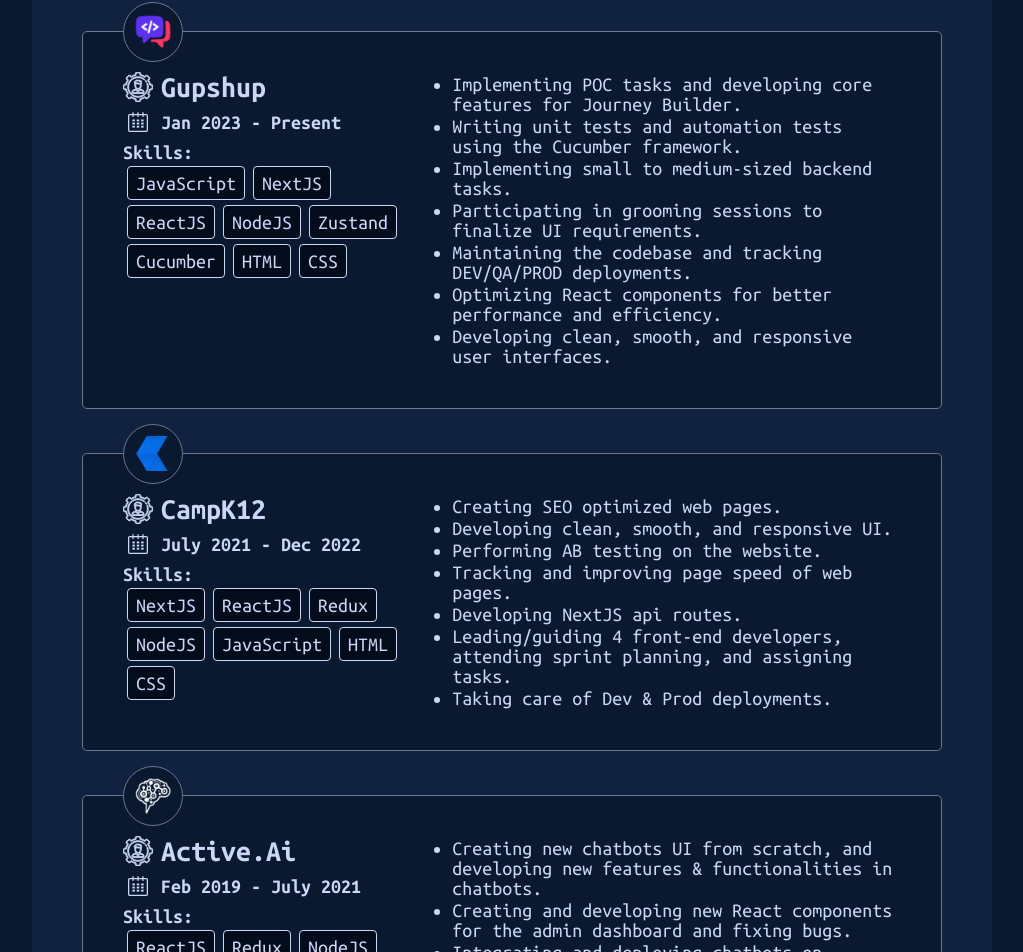
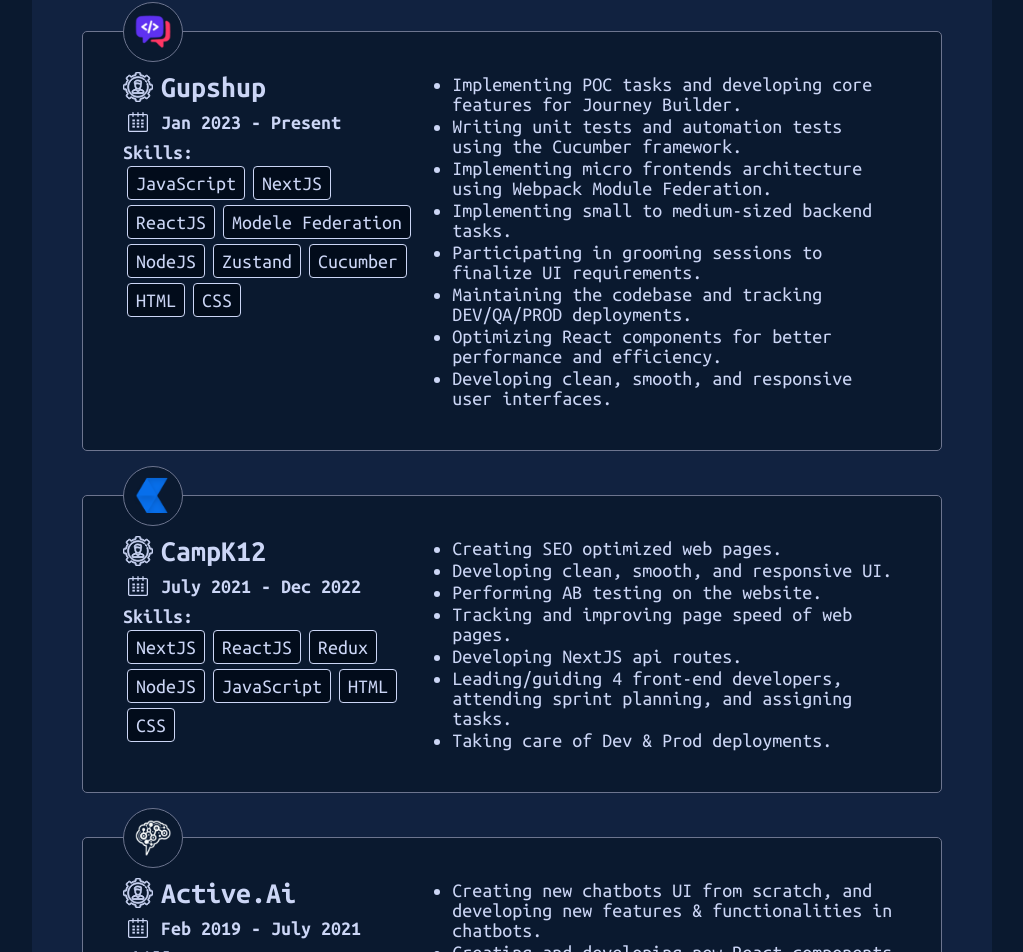
Before and after one commit to VenkatShiva/profile, a React (Create React App) app: page / in a window 1280 px wide. Shown: the part 1455-2407 px from the top of the page, without its empty margins (148-1171 px from the left). Built offline with nearby package versions, Linux system fonts and the light colour scheme.

Commit message:
added module federation

```diff
--- a/src/data.js
+++ b/src/data.js
@@ -12,6 +12,7 @@
       "JavaScript",
       "NextJS",
       "ReactJS",
+      "Modele Federation",
       "NodeJS",
       "Zustand",
       "Cucumber",
@@ -21,6 +22,7 @@
     desc: [
       "Implementing POC tasks and developing core features for Journey Builder.",
       "Writing unit tests and automation tests using the Cucumber framework.",
+      "Implementing micro frontends architecture using Webpack Module Federation.",
       "Implementing small to medium-sized backend tasks.",
       "Participating in grooming sessions to finalize UI requirements.",
       "Maintaining the codebase and tracking DEV/QA/PROD deployments.",
--- a/src/sections/Introduction/index.jsx
+++ b/src/sections/Introduction/index.jsx
@@ -4,7 +4,7 @@
 function Introduction() {
   const onViewResume = () => {
     window.open(
-      "https://drive.google.com/file/d/17CZX0ylsMBZR7FIJWvSL9qUpNPGfEHFS/view?usp=sharing",
+      "https://drive.google.com/file/d/1P2da3dN47PHoyb4Mk1QQ6-XRT-bg11tV/view?usp=sharing",
       "_blank",
     );
   };
```
